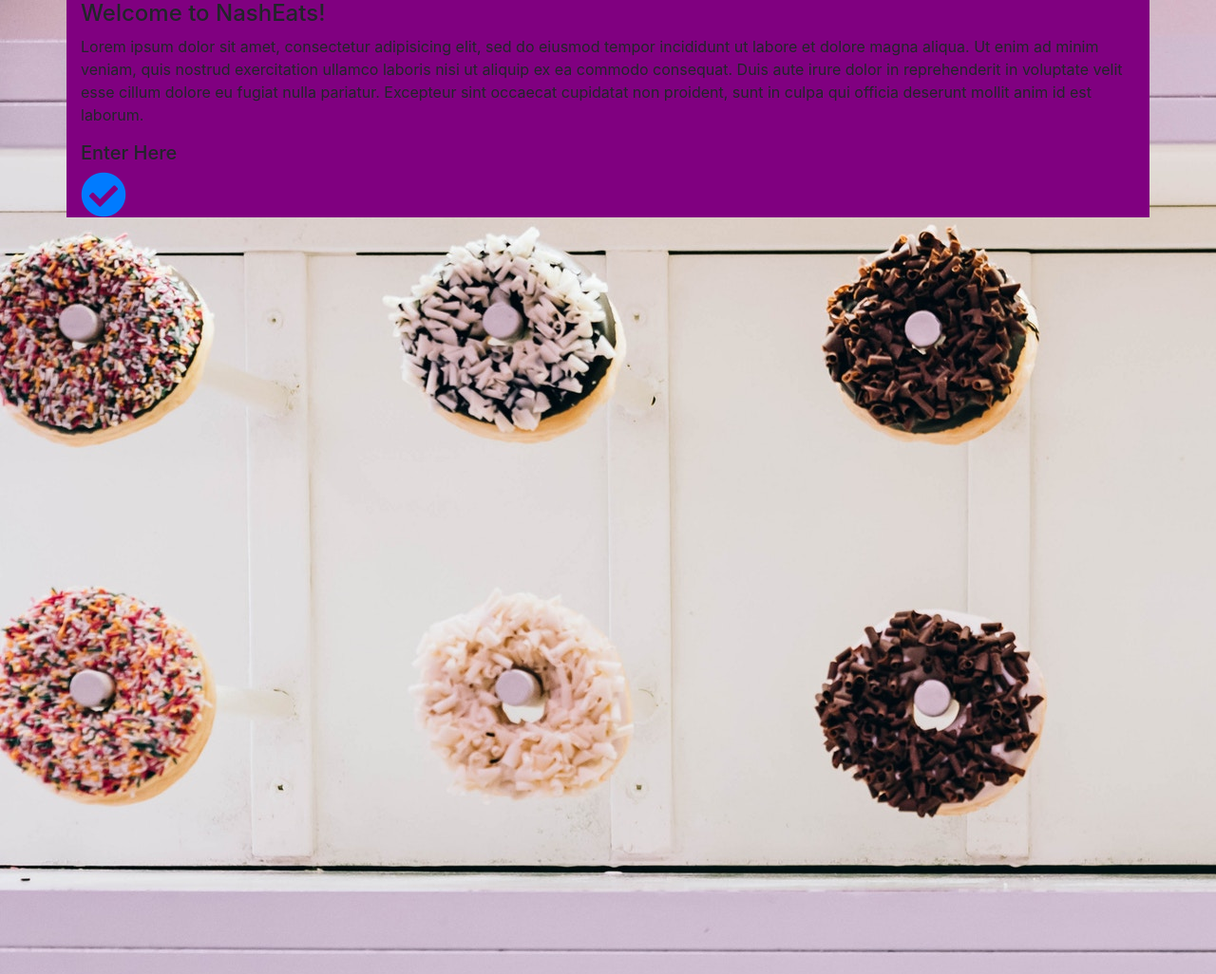
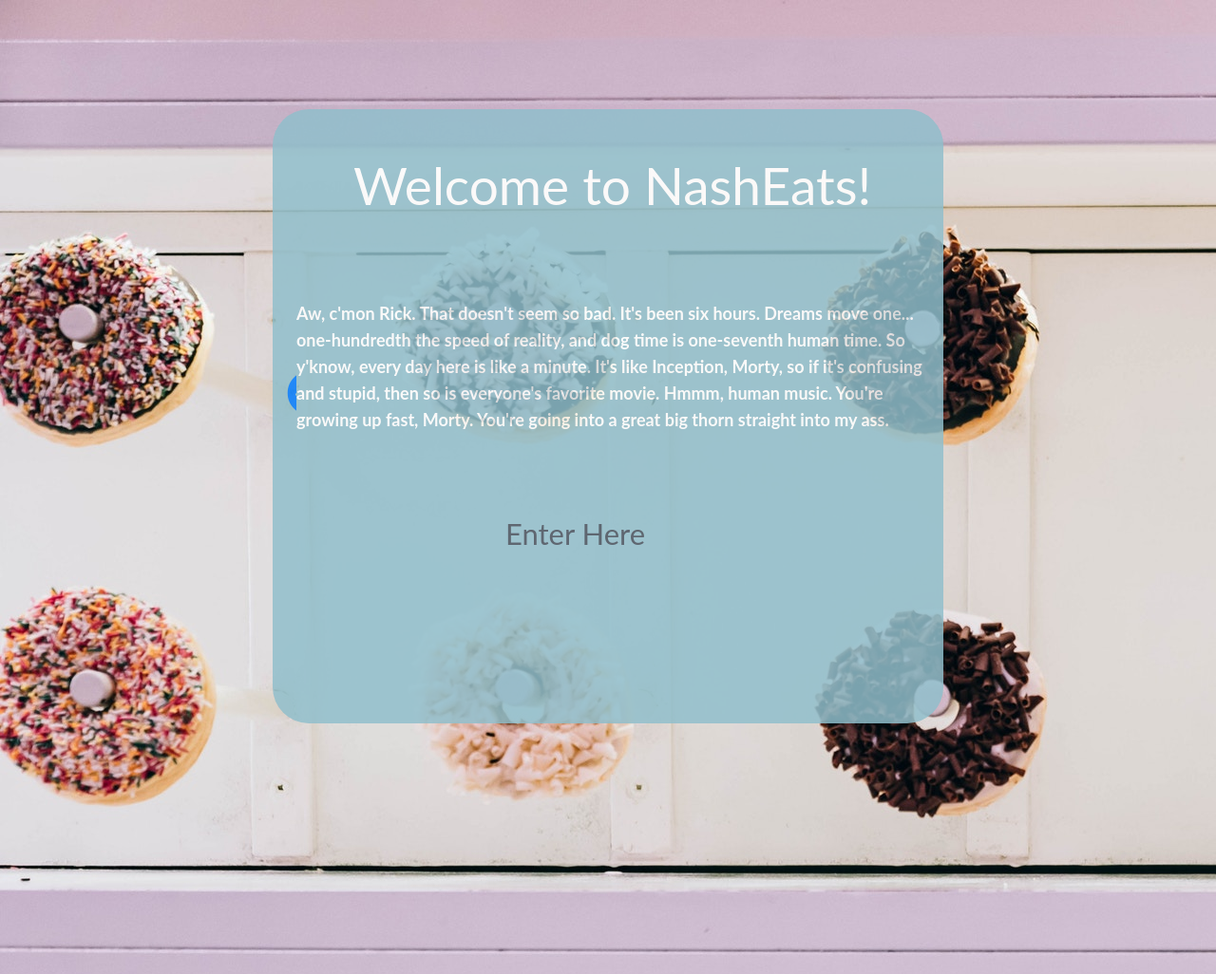
Before and after one commit to eagobert-zz/nash-eats, a Django app: page / in a window 1280 px wide. Shown: the part 119-1145 px from the top of the page at 95% size. Run offline with Django 3.2, Linux system fonts and the light colour scheme; data that the repository does not hold is empty; some libraries are stand-ins or nearby versions.

Commit message:
because Joe said so commit

```diff
--- a/NashBitesApp/static/css/main.css
+++ b/NashBitesApp/static/css/main.css
@@ -2,7 +2,7 @@
 
 html, body {
   width: auto;
-  height: 1026px;
+  height: auto;
 }
 
   /* NavBar*/
@@ -60,9 +60,57 @@
 }
 
 .welcome-modal {
-  background: purple;
+  position: relative;
+  top: 115px;
+  bottom: 186px;
+  background-color: #90BECB;
+  border-radius: 38px;
+  opacity: 0.85;
+  width: 706px;
+  height: 647px;
 }
 
+.modal-title {
+  position: relative;
+  top: 45px;
+  left: 70px;
+  right: 88px;
+  color: #FFFFFF;
+  font-family: Lato;
+  font-size: 55px;
+  font-weight: 400;
+  line-height: 71px;
+  text-align: left;
+}
+
+.modal-content {
+  position: relative;
+  top: 130px;
+  left: 10px;
+  right: 18px;
+  color: #FFFFFF;
+  background-color: #90BECB;
+  border: none;
+  font-family: Lato;
+  font-size: 18px;
+  font-weight: 700;
+  line-height: 28px;
+  width: 669px;
+  text-align: left;
+}
+
+.modal-enter {
+  position: relative;
+  top: 200px;
+  left: 230px;
+  right: 278px;
+  color: #47525E;
+  font-family: Lato;
+  font-size: 31px;
+  font-weight: 400;
+  line-height: 40px;
+  text-align: left;
+}
 /* Home Page Styles */
 #home-map {
   height: 990px;
--- a/NashBitesApp/templates/welcome.html
+++ b/NashBitesApp/templates/welcome.html
@@ -4,11 +4,13 @@
 
   {% block modal %}
   <div class="container welcome-modal">
-    <h4>Welcome to NashEats!</h4>
+    <h4 class="modal-title">Welcome to NashEats!</h4>
 
-    {% lorem 1 p %}
+    <p class="modal-content">Aw, c'mon Rick. That doesn't seem so bad. It's been six hours. Dreams move one... one-hundredth the speed of reality, and dog time is one-seventh human time. So y'know, every day here is like a minute. It's like Inception, Morty, so if it's confusing and stupid, then so is everyone's favorite movie. Hmmm, human music. You're growing up fast, Morty. You're going into a great big thorn straight into my ass. </p>
 
-    <h5>Enter Here</h5>
+
+
+    <h5 class="modal-enter">Enter Here</h5>
     <a href="{% url 'website:home'%}">
       <i class="fas fa-check-circle fa-3x"></i>
     </a>
```
